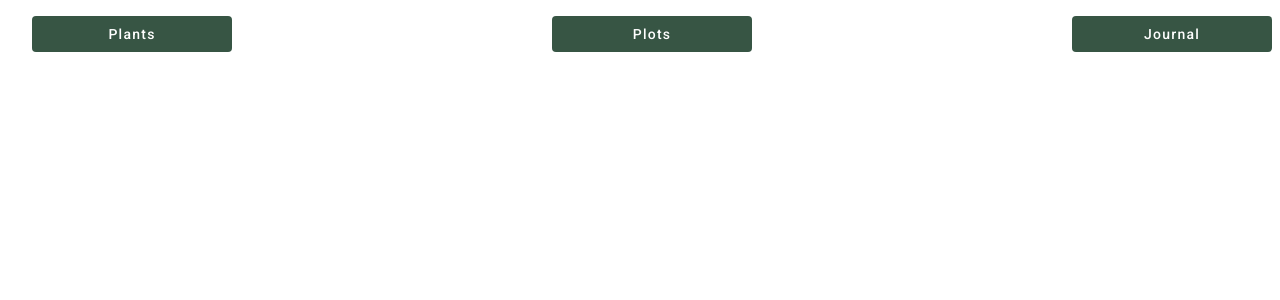
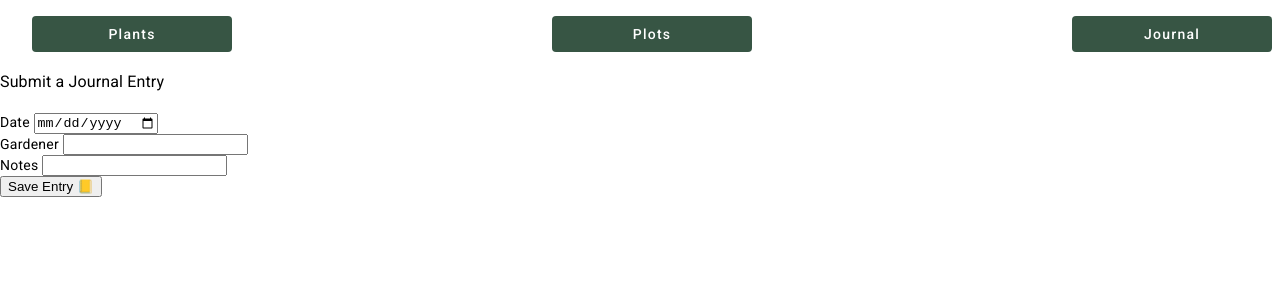
Before and after one commit to DevLuxx/FinalProject-Frontend, an Angular app: page /journalform in a window 1280 px wide. Before the commit this address led to /. Shown: the top 300 px of the page. Built offline with nearby package versions, Linux system fonts and the light colour scheme.

Commit message:
submit journal

```diff
--- a/src/app/app.routes.ts
+++ b/src/app/app.routes.ts
@@ -3,6 +3,7 @@ import { PlantsComponent } from './plants/plants.component';
 import { DisplayPlotsComponent } from './display-plots/display-plots.component';
 import { JournalComponent } from './journal/journal.component';
 import { PlotDetailComponent } from './plot-detail/plot-detail.component';
+import { JournalFormComponent } from './journal-form/journal-form.component';
 
 export const routes: Routes = [
     { path: 'plants', component: PlantsComponent },
@@ -12,4 +13,5 @@ export const routes: Routes = [
         path: 'plotitem/:id',
         component: PlotDetailComponent
     },
+    {path: 'journalform', component: JournalFormComponent}
 ];
--- /dev/null
+++ b/src/app/journal-form/journal-form.component.html
@@ -0,0 +1,21 @@
+<form (ngSubmit)="addEntry()">
+
+    <h3>Submit a Journal Entry</h3>
+    <div class="form-group">
+        <label for="date">Date </label>
+        <input type="date" id="date" [(ngModel)]="date" name="date" required>
+    </div>
+
+    <div class="form-group">
+        <label for="gardener">Gardener </label>
+        <input type="text" id="gardener" [(ngModel)]="gardener" name="gardener" required>
+    </div>
+
+    <div class="form-group">
+        <label for="notes">Notes </label>
+        <input type="text" id="notes" [(ngModel)]="notes" name="notes" required>
+    </div>
+
+    <button type="submit">Save Entry 📒</button>
+
+</form>
--- /dev/null
+++ b/src/app/journal-form/journal-form.component.ts
@@ -0,0 +1,40 @@
+import { Component } from '@angular/core';
+import { ActivatedRoute, Router } from '@angular/router';
+import { FormsModule } from '@angular/forms';
+import { JournalService } from '../Services/journal.service';
+import { Journal } from '../interfaces/journal';
+
+@Component({
+  selector: 'app-journal-form',
+  standalone: true,
+  imports: [FormsModule],
+  templateUrl: './journal-form.component.html',
+  styleUrl: './journal-form.component.css'
+})
+export class JournalFormComponent {
+  constructor(
+  private journalService: JournalService,
+  private router: Router,
+  private activatedRoute: ActivatedRoute
+) { }
+
+id: number = 0;
+date!: Date;
+gardener: string = '';
+notes: string = '';
+
+addEntry() {
+
+  const newEntry ={
+    id: this.id,
+    date: this.date,
+    gardener: this.gardener,
+    notes: this.notes
+  }
+
+  this.journalService.postJournal(newEntry).subscribe(() => {
+    this.router.navigate(['journal']);
+  });
+}
+
+}
--- a/src/app/journal/journal.component.html
+++ b/src/app/journal/journal.component.html
@@ -11,3 +11,4 @@
   }
 </ul>
 }
+<a [routerLink]="'/journalform/'">Add a Journal Entry</a>
--- a/src/app/journal/journal.component.ts
+++ b/src/app/journal/journal.component.ts
@@ -16,7 +16,7 @@ import { MatInputModule } from '@angular/material/input';
 })
 export class JournalComponent {
 
-  constructor(private journalService: JournalService){}
+  constructor(private router: Router, private journalService: JournalService){}
 
   $journals = this.journalService.getJournalsall();
 
--- a/src/environments/environment.development.ts
+++ b/src/environments/environment.development.ts
@@ -1,4 +1,4 @@
 export const environment = {
     production: false,
-    apiDomain: "https://localhost:7061"
+    apiDomain: "https://localhost:44354"
 };
--- a/src/environments/environment.ts
+++ b/src/environments/environment.ts
@@ -1,4 +1,4 @@
 export const environment = {
     production: true,
-    apiDomain: "https://localhost:7061"
+    apiDomain: "https://localhost:44354"
 };
```
Also changed, not shown: src/app/journal-form/journal-form.component.css (added), 1 other file (tests, documents, lock files or other folders).
